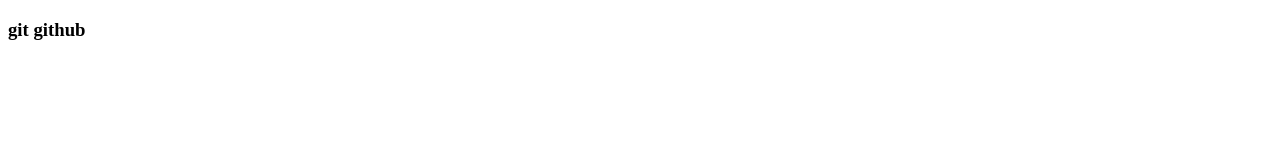
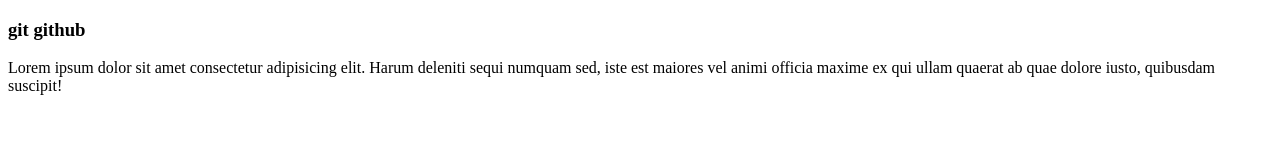
Before and after one commit to Vikaspokhriyal20/html-code, a plain HTML site: page index.html in a window 1280 px wide. Drawn offline with Linux system fonts and the light colour scheme.

Commit message:
i create paragrah

```diff
--- a/index.html
+++ b/index.html
@@ -8,5 +8,6 @@
 </head>
 <body>
     <h3>git github</h3>
+    <p>Lorem ipsum dolor sit amet consectetur adipisicing elit. Harum deleniti sequi numquam sed, iste est maiores vel animi officia maxime ex qui ullam quaerat ab quae dolore iusto, quibusdam suscipit!</p>
 </body>
 </html>
```
